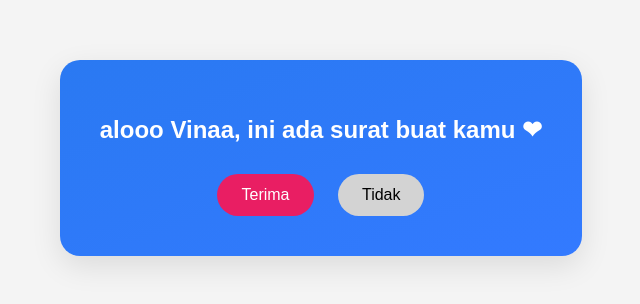
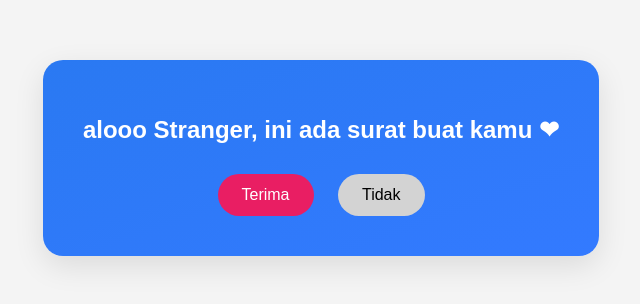
Before and after one commit to FandyDeAsa/Fandydeasa, a plain HTML site: page index.html in a window 1280 px wide. Shown: the part 242-546 px from the top of the page, without its empty margins (319-959 px from the left). Drawn offline with Linux system fonts and the light colour scheme.

Commit message:
Update index.html

```diff
--- a/index.html
+++ b/index.html
@@ -54,7 +54,7 @@
 <body>
 
   <div class="card">
-    <h1>alooo Vinaa, ini ada surat buat kamu ❤</h1>
+    <h1>alooo Stranger, ini ada surat buat kamu ❤</h1>
     <button class="btn btn-terima" onclick="location.href='hal2.html'">Terima</button>
     <button class="btn btn-tidak">Tidak</button>
   </div>
```
